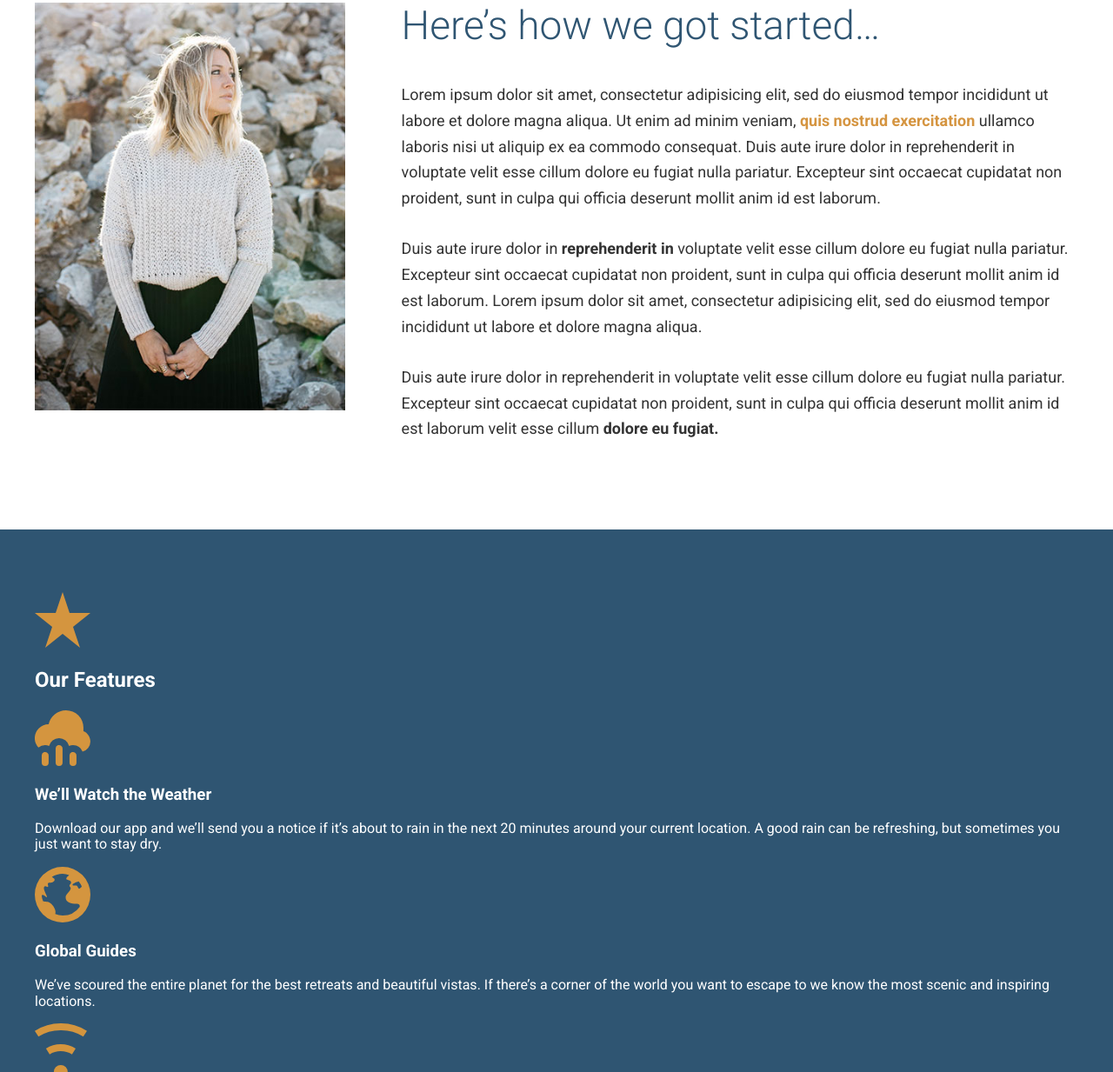
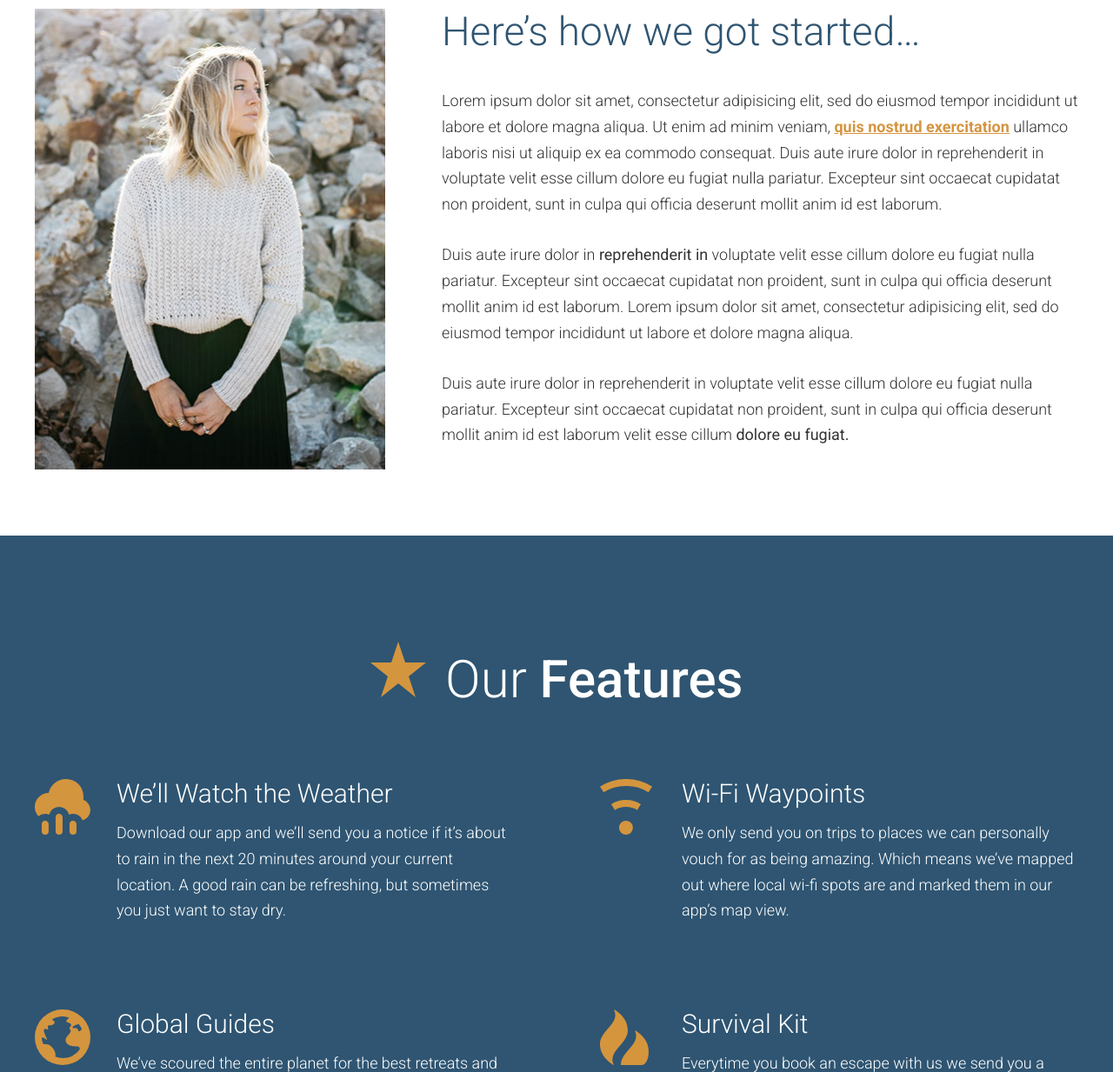
Before and after one commit to Mrfoxc121/Travel-site, a website: page app/index.html in a window 1280 px wide. Shown: the part 1567-2800 px from the top of the page at 87% size. Drawn offline with Linux system fonts and the light colour scheme.

Commit message:
updated features section

```diff
--- a/app/assets/styles/base/_global.css
+++ b/app/assets/styles/base/_global.css
@@ -1,18 +1,17 @@
-* {
-    box-sizing: border-box;
-}
-
 body {
-    font-family: 'Roboto', sans-serif;
-    color: #333;
+  font-family: 'Roboto', sans-serif;
+  color: #333;
 }
 
 img {
-    max-width: 100%;
-    height: auto;
+  max-width: 100%;
+  height: auto;
+}
+
+* {
+  box-sizing: border-box;
 }
 
 a {
-    color: $mainOrange;
-    text-decoration: none;
+  color: $mainOrange;
 }
--- a/app/assets/styles/base/_mixins.css
+++ b/app/assets/styles/base/_mixins.css
@@ -9,6 +9,7 @@
     @mixin-content;
   }
 }
+
 @define-mixin atLarge {
   @media (min-width: 1200px) {
     @mixin-content;
@@ -17,7 +18,7 @@
 
 @define-mixin clearfix {
   &::after {
-        content: '';
+    content: "";
     clear: both;
     display: table;
   }
--- /dev/null
+++ b/app/assets/styles/modules/_feature-item.css
@@ -0,0 +1,32 @@
+.feature-item {
+  position: relative;
+  padding-bottom: 2.5rem;
+
+  @mixin atSmall {
+    padding-left: 94px;
+  }
+
+  &__icon {
+    display: block;
+    margin: 0 auto;
+
+    @mixin atSmall {
+      position: absolute;
+      left: 0;
+    }
+  }
+
+  &__title {
+    font-size: 1.6rem;
+    font-weight: 300;
+    margin-top: .7em;
+    margin-bottom: .8rem;
+    text-align: center;
+
+    @mixin atSmall {
+      text-align: left;
+      margin-top: 1em;
+      font-size: 1.875rem;
+    }
+  }
+}
--- a/app/assets/styles/modules/_generic-content-container.css
+++ b/app/assets/styles/modules/_generic-content-container.css
@@ -1,7 +1,9 @@
 .generic-content-container {
+
   p {
+    font-weight: 300;
     line-height: 1.65;
-        margin: 1.8rem 0;
+    margin: 0 0 1.8rem 0;
 
     @mixin atSmall {
       font-size: 1.125rem;
@@ -11,4 +13,5 @@
   p a {
     font-weight: 700;
   }
+
 }
--- a/app/assets/styles/modules/_headline.css
+++ b/app/assets/styles/modules/_headline.css
@@ -1,38 +1,49 @@
 .headline {
+  font-size: 1.9rem;
   font-weight: 300;
-    font-size: 1.9rem;
   color: $mainBlue;
 
   @mixin atSmall {
     font-size: 2.875rem;
   }
+
   &--centered {
     text-align: center;
   }
+
   &--orange {
     color: $mainOrange;
   }
+
   &--small {
     font-size: 1.2rem;
-
     @mixin atSmall {
       font-size: 1.875rem;
     }
   }
+
   &--narrow {
     max-width: 500px;
-        margin: 0 auto;
+    margin-left: auto;
+    margin-right: auto;
   }
+
   &--light {
     font-weight: 100;
   }
+
+  strong {
+    font-weight: 400;
+  }
+
   &--b-margin-small {
     margin-bottom: .5em;
   }
+
   &--b-margin-large {
     margin-bottom: 1.6em;
+  }
 
-    }
   &--no-t-margin {
     margin-top: 0;
   }
--- a/app/assets/styles/modules/_page-section.css
+++ b/app/assets/styles/modules/_page-section.css
@@ -1,11 +1,13 @@
 .page-section {
-    padding: 1.2rem;
+  padding: 1.2rem 0;
+
   @mixin atMedium {
     padding: 4.5rem 0;
   }
 
+
   &--blue {
     background-color: $mainBlue;
-        color: #fff;
+    color: #FFF;
   }
 }
--- a/app/assets/styles/modules/_row.css
+++ b/app/assets/styles/modules/_row.css
@@ -5,25 +5,41 @@
   &--gutters {
     margin-right: -65px;
   }
+
+  &--gutters-large {
+    margin-right: -100px;
+  }
+
   &--gutters > div {
     padding-right: 65px;
-        box-sizing: border-box;
   }
+
+  &--gutters-large > div {
+    padding-right: 100px;
+  }
+
   &__b-margin-until-medium {
     margin-bottom: 1rem;
   }
 
   @mixin atMedium {
+
     &__b-margin-until-medium {
       margin-bottom: 0;
     }
+
     &__medium-4 {
       float: left;
-            width: 33.33%
+      width: 33.33%;
     }
 
     &__medium-4--larger {
       width: 37%;
+    }
+
+    &__medium-6 {
+      float: left;
+      width: 50%;
     }
 
     &__medium-8 {
@@ -37,6 +53,4 @@
   }
 
 
-
-
 }
--- /dev/null
+++ b/app/assets/styles/modules/_section-title.css
@@ -0,0 +1,28 @@
+.section-title {
+  font-size: 2.55rem;
+  font-weight: 300;
+  text-align: center;
+
+  @mixin atSmall {
+    font-size: 3.75rem;
+  }
+
+  strong {
+    font-weight: 500;
+  }
+
+  &__icon {
+    display: block;
+    margin-left: auto;
+    margin-right: auto;
+    margin-bottom: .6rem;
+
+    @mixin atSmall {
+      margin-right: .5rem;
+      margin-left: 0;
+      margin-bottom: 0;
+      display: inline-block;
+    }
+  }
+
+}
--- a/app/assets/styles/modules/_wrapper.css
+++ b/app/assets/styles/modules/_wrapper.css
@@ -1,18 +1,26 @@
 .wrapper {
   overflow: hidden;
-    padding: 0 18px;
+  padding-left: 18px;
+  padding-right: 18px;
   max-width: 1236px;
-    margin: 0 auto;
+  margin-left: auto;
+  margin-right: auto;
+
   &--medium {
     max-width: 976px;
   }
+
   .wrapper {
-        padding: 0;
+    padding-left: 0;
+    padding-right: 0;
   }
+
   &--b-margin {
     margin-bottom: 1rem;
+
     @mixin atSmall {
       margin-bottom: 3.875rem;
     }
   }
+
 }
--- a/app/index.html
+++ b/app/index.html
@@ -6,13 +6,13 @@
     <link href='https://fonts.googleapis.com/css?family=Roboto:400,100,300,500,700' rel='stylesheet' type='text/css'>
     <title>Clear View Escapes</title>
     <meta name="keywords" content="Travel planning, travel bundles, travel escapes, affordable travel">
-    <meta name="description" content="Your clarity. One trip away. We create soul restoring journeys that inspire you to be you.">
+    <meta name="description" content="Your clarify. One trip away. We create soul restoring journeys that inspire you to be you.">
 </head>
 
 <body>
     <header>
         <img src="assets/images/icons/clear-view-escapes.svg">
-        <a class="btn" href="#">Get in Touch</a>
+        <a href="#" class="btn">Get in Touch</a>
         <nav>
             <ul>
                 <li><a href="#our-beginning">Our Beginning</a></li>
@@ -23,40 +23,42 @@
     </header>
 
     <div class="large-hero">
+
         <picture>
             <source srcset="assets/images/hero--large.jpg 1920w, assets/images/hero--large-hi-dpi.jpg 3840w" media="(min-width: 1380px)">
             <source srcset="assets/images/hero--medium.jpg 1380w, assets/images/hero--medium-hi-dpi.jpg 2760w" media="(min-width: 990px)">
             <source srcset="assets/images/hero--small.jpg 990w, assets/images/hero--small-hi-dpi.jpg 1980w" media="(min-width: 640px)">
-            <img srcset="assets/images/hero--smaller.jpg 640w, assets/images/hero--smaller-hi-dpi.jpg 1280w" alt="" class="large-hero__img">
+            <img srcset="assets/images/hero--smaller.jpg 640w, assets/images/hero--smaller-hi-dpi.jpg 1280w" alt="Coastal view of ocean and mountains" class="large-hero__image">
         </picture>
+
         <div class="large-hero__text-content">
             <div class="wrapper">
                 <h1 class="large-hero__title">Your clarity.</h1>
                 <h2 class="large-hero__subtitle">One trip away.</h2>
                 <p class="large-hero__description">We create soul restoring journeys that inspire you to be you.</p>
+                <p><a href="#" class="btn btn--orange btn--large">Get Started Today</a></p>
             </div>
-
-            <p><a class="btn btn--orange btn--large" href="#">Get Started Today</a></p>
         </div>
-
     </div>
 
     <div id="our-beginning" class="page-section">
         <div class="wrapper">
-            <h2 class="headline headline--centered headline--light headline--b-margin-small">The first trip we planned <strong>was our own.</strong> </h2>
-            <h3 class="headline headline--centered headline--orange headline--small headline--narrow headline--light headline--light headline--b-margin-large">Ever since, we&rsquo;ve been working to make travel <strong>better for everyone</strong> .</h3>
+            <h2 class="headline headline--centered headline--light headline--b-margin-small">The first trip we planned <strong>was our own.</strong></h2>
+            <h3 class="headline headline--centered headline--orange headline--small headline--narrow headline--light headline--b-margin-large">Ever since, we&rsquo;ve been working to make travel <strong>better for everyone.</strong></h3>
+
             <div class="wrapper wrapper--medium wrapper--b-margin">
                 <img sizes="(min-width: 970px) 976px, 100vw" srcset="assets/images/first-trip-low-res.jpg 565w, assets/images/first-trip.jpg 976w, assets/images/first-trip-hi-dpi.jpg 1952w" alt="Couple walking down a street.">
             </div>
+
             <div class="row row--gutters">
-                <div class="row__medium-4 row__4-medium--larger row__b-margin-until-medium">
+                <div class="row__medium-4 row__medium-4--larger row__b-margin-until-medium">
                     <picture>
-                        <source sizes="404px" srcset="assets/images/our-start.jpg 404w, assets/images/our-start-hi-dpi.jpg 808w " media="(min-width: 1020px">
-                        <source sizes="320px" srcset="assets/images/our-start-portrait.jpg 3802w , assets/images/our-start-portrait-hi-dpi.jpg 764w" media="(min-width: 800px">
-                        <img srcset="assets/images/our-start-landscape.jpg 800w, our-start-landscape-hi-dpi.jpg 1600w" alt="Our founder Jane Doe">
+                        <source sizes="404px" srcset="assets/images/our-start.jpg 404w, assets/images/our-start-hi-dpi.jpg 808w" media="(min-width: 1020px)">
+                        <source sizes="320px" srcset="assets/images/our-start-portrait.jpg 382w, assets/images/our-start-portrait-hi-dpi.jpg 764w" media="(min-width: 800px)">
+                        <img srcset="assets/images/our-start-landscape.jpg 800w, assets/images/our-start-landscape-hi-dpi.jpg 1600w" alt="Our founder, Jane Doe">
                     </picture>
                 </div>
-                <div class="row__medium-8 row__8-medium--smaller">
+                <div class="row__medium-8 row__medium-8--smaller">
                     <div class="generic-content-container">
                         <h2 class="headline headline--no-t-margin">Here&rsquo;s how we got started&hellip;</h2>
                         <p>Lorem ipsum dolor sit amet, consectetur adipisicing elit, sed do eiusmod tempor incididunt ut labore et dolore magna aliqua. Ut enim ad minim veniam, <a href="#">quis nostrud exercitation</a> ullamco laboris nisi ut aliquip ex
@@ -67,35 +69,47 @@
                         <p>Duis aute irure dolor in reprehenderit in voluptate velit esse cillum dolore eu fugiat nulla pariatur. Excepteur sint occaecat cupidatat non proident, sunt in culpa qui officia deserunt mollit anim id est laborum velit esse cillum
                             <strong>dolore eu fugiat.</strong></p>
                     </div>
-
                 </div>
-
             </div>
-
         </div>
-
     </div>
 
     <div id="features" class="page-section page-section--blue">
         <div class="wrapper">
-            <img src="assets/images/icons/star.svg">
-            <h2>Our Features</h2>
+            <h2 class="section-title"><img class="section-title__icon" src="assets/images/icons/star.svg"> Our <strong>Features</strong></h2>
 
-            <img src="assets/images/icons/rain.svg">
-            <h3>We&rsquo;ll Watch the Weather</h3>
-            <p>Download our app and we&rsquo;ll send you a notice if it&rsquo;s about to rain in the next 20 minutes around your current location. A good rain can be refreshing, but sometimes you just want to stay dry.</p>
+            <div class="row row--gutters-large generic-content-container">
 
-            <img src="assets/images/icons/globe.svg">
-            <h3>Global Guides</h3>
-            <p>We&rsquo;ve scoured the entire planet for the best retreats and beautiful vistas. If there&rsquo;s a corner of the world you want to escape to we know the most scenic and inspiring locations.</p>
+                <div class="row__medium-6">
 
-            <img src="assets/images/icons/wifi.svg">
-            <h3>Wi-Fi Waypoints</h3>
-            <p>We only send you on trips to places we can personally vouch for as being amazing. Which means we&rsquo;ve mapped out where local wi-fi spots are and marked them in our app&rsquo;s map view.</p>
+                    <div class="feature-item">
+                        <img class="feature-item__icon" src="assets/images/icons/rain.svg">
+                        <h3 class="feature-item__title">We&rsquo;ll Watch the Weather</h3>
+                        <p>Download our app and we&rsquo;ll send you a notice if it&rsquo;s about to rain in the next 20 minutes around your current location. A good rain can be refreshing, but sometimes you just want to stay dry.</p>
+                    </div>
 
-            <img src="assets/images/icons/fire.svg">
-            <h3>Survival Kit</h3>
-            <p>Everytime you book an escape with us we send you a survival kit with the finest materials. The kit will allow you to setup a tent, start a fire, scratch your own back and lower your taxes.</p>
+                    <div class="feature-item">
+                        <img class="feature-item__icon" src="assets/images/icons/globe.svg">
+                        <h3 class="feature-item__title">Global Guides</h3>
+                        <p>We&rsquo;ve scoured the entire planet for the best retreats and beautiful vistas. If there&rsquo;s a corner of the world you want to escape to we know the most scenic and inspiring locations.</p>
+                    </div>
+                </div>
+
+                <div class="row__medium-6">
+                    <div class="feature-item">
+                        <img class="feature-item__icon" src="assets/images/icons/wifi.svg">
+                        <h3 class="feature-item__title">Wi-Fi Waypoints</h3>
+                        <p>We only send you on trips to places we can personally vouch for as being amazing. Which means we&rsquo;ve mapped out where local wi-fi spots are and marked them in our app&rsquo;s map view.</p>
+                    </div>
+
+                    <div class="feature-item">
+                        <img class="feature-item__icon" src="assets/images/icons/fire.svg">
+                        <h3 class="feature-item__title">Survival Kit</h3>
+                        <p>Everytime you book an escape with us we send you a survival kit with the finest materials. The kit will allow you to setup a tent, start a fire, scratch your own back and lower your taxes.</p>
+                    </div>
+                </div>
+
+            </div>
         </div>
     </div>
 
@@ -123,10 +137,8 @@
     </div>
 
     <footer>
-        <p>Copyright &copy; 2019 Clear View Escapes. All rights reserved. <a class="btn btn--orange" href="#">Get in Touch</a></p>
+        <p>Copyright &copy; 2016 Clear View Escapes. All rights reserved. <a href="#" class="btn btn--orange">Get in Touch</a></p>
     </footer>
-
-    <script src="bundled.js"></script>
     <!-- Leave this commented out HTML here until you need it for an upcoming "modal" lesson
   <div class="modal">
     <div class="modal__inner">
@@ -145,7 +157,7 @@
     <div class="modal__close">X</div>
   </div>
   This is the end of the "modal" reference HTML -->
-
+    <script src="bundled.js"></script>
 </body>
 
 </html>
```
Also changed, not shown: app/assets/styles/modules/_btn.css (+7 -3 lines), app/assets/styles/modules/_large-hero.css (+15 -9 lines), app/assets/styles/styles.css (+13 -11 lines), app/bundled.js (+1 -1 lines). Lines whose indentation alone changed are shown as unchanged.
